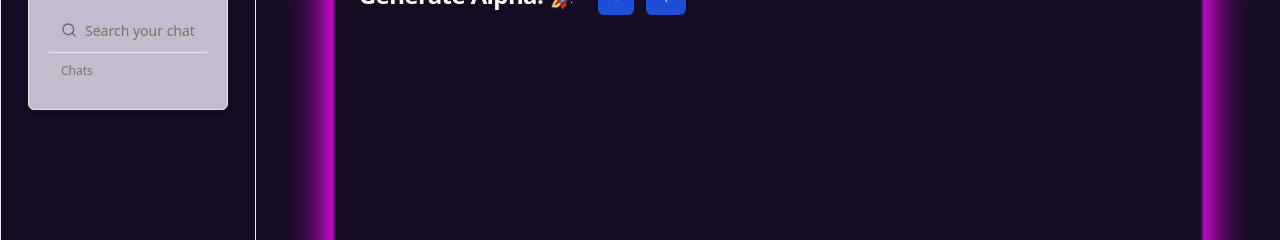
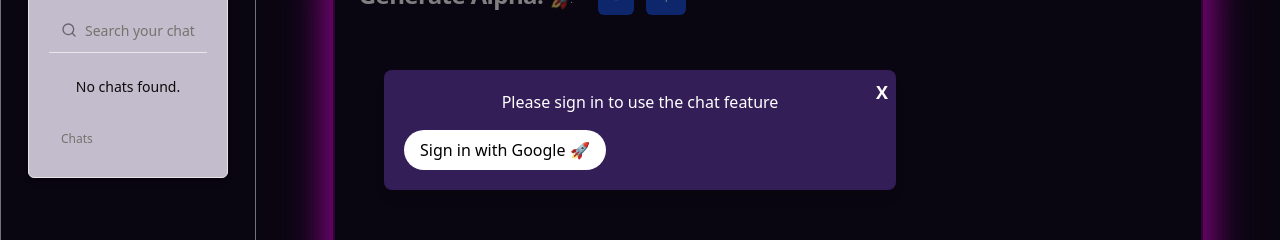
Before and after one commit to abstractlabz/FINEAS-UI, a Next.js app: page /chat in a window 1280 px wide. Shown: the part 270-510 px from the top of the page. Built offline with nearby package versions, Linux system fonts and the light colour scheme.

Commit message:
auto login pop-up

```diff
--- a/src/components/deck.tsx
+++ b/src/components/deck.tsx
@@ -45,7 +45,15 @@ const Deck: React.FC = () => {
     if (savedProfile) {
         setProfile(JSON.parse(savedProfile) as UserProfile);
     }
+
 }, []);
+
+  useEffect(() => {
+    const userProfile = Cookies.get('userProfile');
+    if (!userProfile) {
+      handleLoginNeeded();
+    }
+  }, []);
 
   const updateProfileCredits = async () => {
     console.log("Current profile credits: ", profile?.credits);
--- a/src/components/sign-in.tsx
+++ b/src/components/sign-in.tsx
@@ -1,7 +1,7 @@
 "use client";
 import React, { useEffect, useState } from 'react';
 import Cookies from 'js-cookie';
-import { googleLogout, useGoogleLogin } from '@react-oauth/google';
+import { googleLogout, useGoogleLogin, GoogleOAuthProvider } from '@react-oauth/google';
 import axios from 'axios';
 import crypto from 'crypto';
 import router, { useRouter } from 'next/router';
@@ -18,7 +18,7 @@ interface UserProfile {
     // Add other user profile fields as needed
 }
 
-const SignInComponent = () => {
+const SignInComponent = ({ onSignIn }: { onSignIn?: () => void }) => {
     const [profile, setProfile] = useState<UserProfile | null>(null);
 
     useEffect(() => {
@@ -75,6 +75,7 @@ const SignInComponent = () => {
             console.log(userProfile);
             setProfile(userProfile);
             Cookies.set('userProfile', JSON.stringify(userProfile), { sameSite: 'None', secure: true, expires: 365});
+            onSignIn && onSignIn();
             refreshPage();
         } catch (error: Error | any) {
             console.error('Failed to fetch user profile:', error);
@@ -109,4 +110,15 @@ const SignInComponent = () => {
     );
 };
 
-export default SignInComponent;
+// Wrap the SignInComponent with GoogleOAuthProvider
+const WrappedSignInComponent = ({ onSignIn }: { onSignIn?: () => void }) => {
+    const googleToken: string = process.env.NEXT_PUBLIC_GOOGLE_AUTH?.toString() || '';
+
+    return (
+        <GoogleOAuthProvider clientId={googleToken}>
+            <SignInComponent onSignIn={onSignIn} />
+        </GoogleOAuthProvider>
+    );
+};
+
+export default WrappedSignInComponent;
--- a/src/pages/chat.tsx
+++ b/src/pages/chat.tsx
@@ -18,6 +18,7 @@ import axios from 'axios';
 import TypewriterEffect from '@/components/ui/typewriter';
 import Modal from "@/components/ui/modal";
 import { set } from 'react-hook-form';
+import SignInComponent from '../components/sign-in';
 
 interface IMessage {
   id: string; // or number based on your ID system
@@ -50,6 +51,7 @@ const Chat: React.FC = () => {
   const [selectedChatName, setSelectedChatName] = useState<string>('');
   const [isModalOpen, setIsModalOpen] = useState(false);
   const [modalContent, setModalContent] = useState<React.ReactNode>(null);
+  const [isLoggedIn, setIsLoggedIn] = useState(false);
 
   useEffect(() => {
     // Function to check and set state based on screen width
@@ -86,12 +88,27 @@ const Chat: React.FC = () => {
     }
   };
 
+
   useEffect(() => {
     const savedProfile = Cookies.get('userProfile');
     if (savedProfile) {
       const profileData = JSON.parse(savedProfile) as UserProfile;
       setProfile(profileData);
-      fetchChatNames(profileData); // Pass the directly obtained profileData
+      setIsLoggedIn(true);
+      fetchChatNames(profileData);
+    } else {
+      setIsLoggedIn(false);
+      setIsModalOpen(true);
+      setModalContent(
+        <>
+          <div className='mb-4 items-center flex justify-center items-center'>Please sign in to use the chat feature</div>
+          <SignInComponent onSignIn={() => {
+            setIsLoggedIn(true);
+            setIsModalOpen(false);
+            fetchChatNames(JSON.parse(Cookies.get('userProfile') || '{}'));
+          }} />
+        </>
+      );
     }
   }, []);
 
@@ -370,7 +387,7 @@ const checkCreditsAndSendMessage = async () => {
               <button
                 onClick={!isLoading ? checkCreditsAndSendMessage : undefined}
                 className={`ml-2 bg-blue-700 text-white rounded-lg px-4 py-3 ${isLoading ? 'bg-blue-300' : ''}`}
-                disabled={isLoading}
+                disabled={isLoading || !isLoggedIn}
               >
                 {!isLoading ? 'Chat' : 'Sending...'}
               </button>
```
